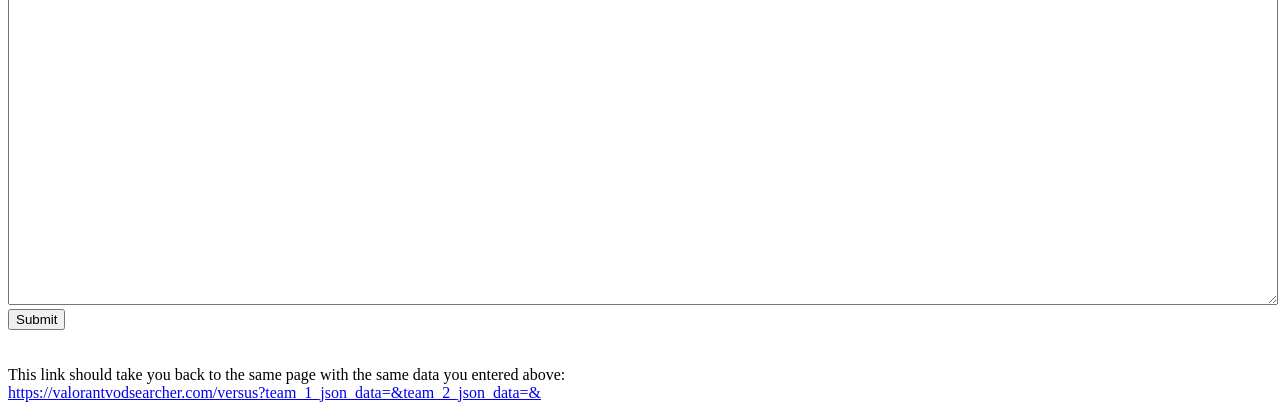
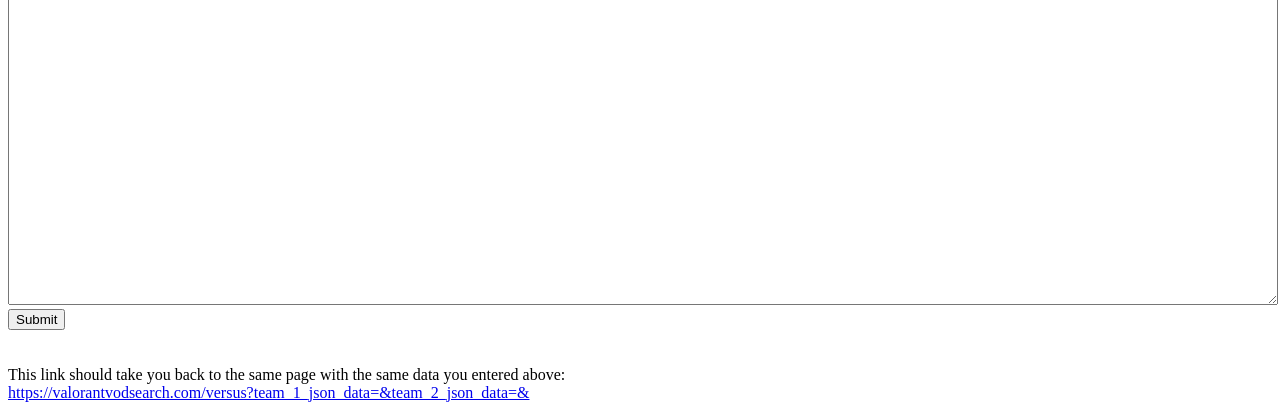
Before and after one commit to Akiva-Notkin/valorant_search_website, a Flask app: page /versus in a window 1280 px wide. Shown: the part 556-966 px from the top of the page. Run offline with Flask 2, Linux system fonts and the light colour scheme; some libraries are stand-ins or nearby versions.

Commit message:
Wrong domain

```diff
--- a/static/js/search_pages.js
+++ b/static/js/search_pages.js
@@ -17,7 +17,7 @@ function createLocalLinks(json_dictionary) {
         path += key + '=' + urlEncode(stripSpaces(value)) + '&';
     }
     link.href = path;
-    link.textContent = 'https://valorantvodsearcher.com' + path;
+    link.textContent = 'https://valorantvodsearch.com' + path;
 }
 
 window.onload = function () {
--- a/templates/input_base.html
+++ b/templates/input_base.html
@@ -62,7 +62,7 @@
   <br>
   <br>
     This link should take you back to the same page with the same data you entered above:<br>
-    <a id="update_link" href="/">https://valorantvodsearcher.com/</a><br>
+    <a id="update_link" href="/">https://valorantvodsearch.com/</a><br>
 
     <script src="{{ url_for('static', filename='js/search_pages.js') }}"></script>
   </body>
```
